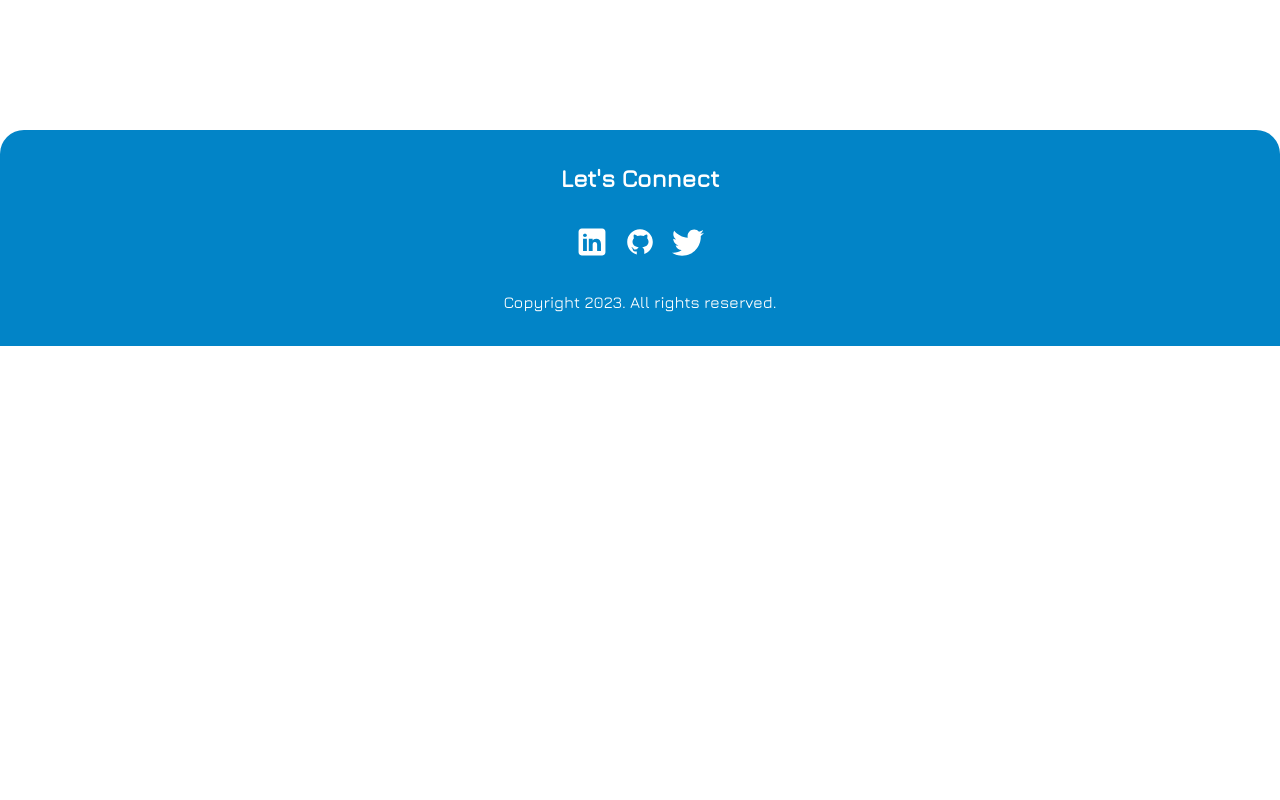
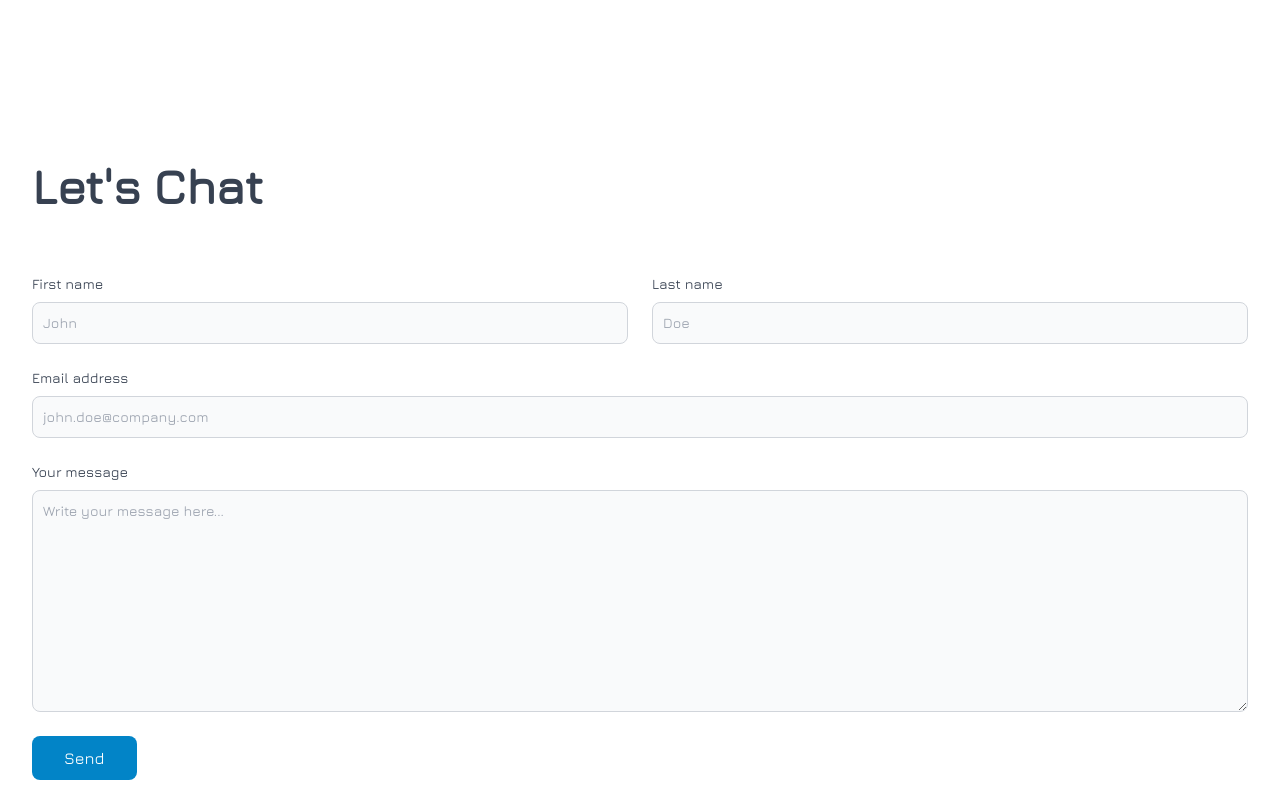
Before and after one commit to m3talux/alexandrekhoury, a Next.js app: page / in a window 1280 px wide. Shown: the part 5080-5880 px from the top of the page. Before the commit the page ends 5426 px from the top, so only its background shows below. Built offline with nearby package versions, Linux system fonts and the light colour scheme.

Commit message:
Added contact form

```diff
--- a/package.json
+++ b/package.json
@@ -13,6 +13,7 @@
     "@types/react": "18.2.15",
     "@types/react-dom": "18.2.7",
     "autoprefixer": "10.4.14",
+    "emailjs-com": "^3.2.0",
     "eslint": "8.45.0",
     "eslint-config-next": "13.4.7",
     "next": "13.4.7",
--- a/src/app/components/nav.tsx
+++ b/src/app/components/nav.tsx
@@ -1,7 +1,7 @@
 export default function Nav() {
     return (
         <nav className="h-24 w-screen px-8 md:px-32 py-8 flex justify-end items-center">
-            <a href="https://www.linkedin.com/in/alexandre-el-khoury/" target="_blank" className="text-gray-600 mr-8 hover:cursor-pointer hover:text-gray-900">Contact</a>
+            <a href="#contact" className="text-gray-600 mr-8 hover:cursor-pointer hover:text-gray-900">Contact</a>
             <a href="/files/alexandre_el_khoury_cv_en.pdf" target="_blank"
                className="bg-sky-600 px-4 py-2 hover:cursor-pointer hover:font-bold rounded-xl">Download CV</a>
         </nav>
--- a/src/app/globals.css
+++ b/src/app/globals.css
@@ -31,6 +31,10 @@
   }
 }
 
+html {
+  scroll-behavior: smooth;
+}
+
 body {
   color: rgb(var(--foreground-rgb));
 }
--- a/src/app/page.tsx
+++ b/src/app/page.tsx
@@ -5,6 +5,7 @@ import Skills from "@/app/sections/skills";
 import Experiences from "@/app/sections/experiences";
 import Footer from "@/app/sections/footer";
 import Quote from "@/app/sections/quote";
+import Contact from "@/app/sections/contact";
 
 export default function Home() {
     return (
@@ -21,6 +22,8 @@ export default function Home() {
             <div className="mt-32"/>
             <Experiences/>
             <div className="mt-32"/>
+            <Contact/>
+            <div className="mt-32"/>
             <Footer/>
         </main>
     )
--- /dev/null
+++ b/src/app/sections/contact.tsx
@@ -0,0 +1,145 @@
+'use client'
+
+import {useState} from "react";
+import * as emailJSClient from "emailjs-com";
+
+export default function Contact() {
+    const [firstname, setFirstname] = useState('')
+    const [lastname, setLastname] = useState('')
+    const [email, setEmail] = useState('')
+    const [message, setMessage] = useState('')
+    const [loading, setLoading] = useState(false)
+    const [isSuccess, setIsSuccess] = useState(false)
+    const [isError, setIsError] = useState(false)
+
+    const handleSubmit = (e: any) => {
+        e.preventDefault()
+
+        setLoading(true)
+
+        emailJSClient.send("service_qjduk0g", "template_gsrqqyt", {
+            from_name: `${firstname} ${lastname}`,
+            from_email: email,
+            message: message,
+        }, '9j0MO5H3id3oUTxV8').then(
+            _ => {
+                setIsSuccess(true)
+                clearForm(true)
+            },
+            _ => {
+                setIsError(true)
+            }
+        )
+    }
+
+    const sleep = (ms: number) => new Promise(r => setTimeout(r, ms));
+
+    const clearForm = (withSleep: boolean) => {
+        setFirstname('')
+        setLastname('')
+        setEmail('')
+        setMessage('')
+        setLoading(false)
+        setIsError(false)
+
+        if (withSleep) {
+            sleep(3000).then(() => setIsSuccess(false))
+        }
+    }
+
+    return (
+        <section id="contact" className="p-8">
+            <h2 className="text-gray-700 font-bold text-5xl">Let&apos;s Chat</h2>
+            <form className="mt-16" onSubmit={handleSubmit}>
+                <div className="grid gap-6 mb-6 md:grid-cols-2">
+                    <div>
+                        <label htmlFor="first_name"
+                               className="block mb-2 text-sm font-medium text-gray-700">First
+                            name</label>
+                        <input type="text" id="first_name"
+                               className="bg-gray-50 border border-gray-300 text-gray-700 text-sm rounded-lg focus:ring-blue-500 focus:border-gray-400 block w-full p-2.5 focus:outline-none"
+                               placeholder="John" value={firstname} onChange={(e) => setFirstname(e.target.value)}
+                               readOnly={loading}
+                               required/>
+                    </div>
+                    <div>
+                        <label htmlFor="last_name"
+                               className="block mb-2 text-sm font-medium text-gray-700">Last
+                            name</label>
+                        <input type="text" id="last_name"
+                               className="bg-gray-50 border border-gray-300 text-gray-700 text-sm rounded-lg focus:ring-blue-500 focus:border-gray-400 block w-full p-2.5 focus:outline-none"
+                               placeholder="Doe" value={lastname} onChange={(e) => setLastname(e.target.value)}
+                               readOnly={loading}
+                               required/>
+                    </div>
+                </div>
+                <div className="mb-6">
+                    <label htmlFor="email" className="block mb-2 text-sm font-medium text-gray-700">Email
+                        address</label>
+                    <input type="email" id="email"
+                           className="bg-gray-50 border border-gray-300 text-gray-700 text-sm rounded-lg focus:ring-blue-500 focus:border-gray-400 block w-full p-2.5 focus:outline-none"
+                           placeholder="john.doe@company.com" value={email} onChange={(e) => setEmail(e.target.value)}
+                           readOnly={loading}
+                           required/>
+                </div>
+                <div className="mb-6">
+                    <label htmlFor="message"
+                           className="block mb-2 text-sm font-medium text-gray-700">Your
+                        message</label>
+                    <textarea id="message" rows={10}
+                              className="block p-2.5 w-full text-sm text-gray-700 bg-gray-50 rounded-lg border border-gray-300 focus:ring-blue-500 focus:border-gray-400 focus:outline-none"
+                              placeholder="Write your message here..." value={message}
+                              readOnly={loading}
+                              onChange={(e) => setMessage(e.target.value)} required></textarea>
+                </div>
+                <button type="submit" disabled={loading}
+                        className="flex justify-center items-center text-white bg-sky-600 hover:bg-sky-700 focus:ring-4 focus:outline-none focus:ring-blue-300 font-medium rounded-lg text-md w-full sm:w-auto px-8 py-2.5 text-center">
+                    {
+                        loading &&
+                        <svg aria-hidden="true" role="status" className="inline mr-3 w-4 h-4 text-white animate-spin"
+                             viewBox="0 0 100 101" fill="none" xmlns="http://www.w3.org/2000/svg">
+                            <path
+                                d="M100 50.5908C100 78.2051 77.6142 100.591 50 100.591C22.3858 100.591 0 78.2051 0 50.5908C0 22.9766 22.3858 0.59082 50 0.59082C77.6142 0.59082 100 22.9766 100 50.5908ZM9.08144 50.5908C9.08144 73.1895 27.4013 91.5094 50 91.5094C72.5987 91.5094 90.9186 73.1895 90.9186 50.5908C90.9186 27.9921 72.5987 9.67226 50 9.67226C27.4013 9.67226 9.08144 27.9921 9.08144 50.5908Z"
+                                fill="#E5E7EB"></path>
+                            <path
+                                d="M93.9676 39.0409C96.393 38.4038 97.8624 35.9116 97.0079 33.5539C95.2932 28.8227 92.871 24.3692 89.8167 20.348C85.8452 15.1192 80.8826 10.7238 75.2124 7.41289C69.5422 4.10194 63.2754 1.94025 56.7698 1.05124C51.7666 0.367541 46.6976 0.446843 41.7345 1.27873C39.2613 1.69328 37.813 4.19778 38.4501 6.62326C39.0873 9.04874 41.5694 10.4717 44.0505 10.1071C47.8511 9.54855 51.7191 9.52689 55.5402 10.0491C60.8642 10.7766 65.9928 12.5457 70.6331 15.2552C75.2735 17.9648 79.3347 21.5619 82.5849 25.841C84.9175 28.9121 86.7997 32.2913 88.1811 35.8758C89.083 38.2158 91.5421 39.6781 93.9676 39.0409Z"
+                                fill="currentColor"></path>
+                        </svg>
+                    }
+                    {loading ? 'Sending...' : 'Send'}
+                </button>
+            </form>
+            {
+                isError && <div
+                    className="flex items-center p-4 mb-4 text-sm text-red-800 border border-red-300 rounded-lg bg-red-50 mt-8"
+                    role="alert">
+                    <svg className="flex-shrink-0 inline w-4 h-4 mr-3" aria-hidden="true" xmlns="http://www.w3.org/2000/svg"
+                         fill="currentColor" viewBox="0 0 20 20">
+                        <path
+                            d="M10 .5a9.5 9.5 0 1 0 9.5 9.5A9.51 9.51 0 0 0 10 .5ZM9.5 4a1.5 1.5 0 1 1 0 3 1.5 1.5 0 0 1 0-3ZM12 15H8a1 1 0 0 1 0-2h1v-3H8a1 1 0 0 1 0-2h2a1 1 0 0 1 1 1v4h1a1 1 0 0 1 0 2Z"/>
+                    </svg>
+                    <span className="sr-only">Info</span>
+                    <div>
+                        <span className="font-medium">Failed to send message</span> Try submitting again in a few.
+                    </div>
+                </div>
+            }
+            {
+                isSuccess && <div
+                    className="flex items-center p-4 mb-4 text-sm text-green-800 border border-green-300 rounded-lg bg-green-50 mt-8"
+                    role="alert">
+                    <svg className="flex-shrink-0 inline w-4 h-4 mr-3" aria-hidden="true" xmlns="http://www.w3.org/2000/svg"
+                         fill="currentColor" viewBox="0 0 20 20">
+                        <path
+                            d="M10 .5a9.5 9.5 0 1 0 9.5 9.5A9.51 9.51 0 0 0 10 .5ZM9.5 4a1.5 1.5 0 1 1 0 3 1.5 1.5 0 0 1 0-3ZM12 15H8a1 1 0 0 1 0-2h1v-3H8a1 1 0 0 1 0-2h2a1 1 0 0 1 1 1v4h1a1 1 0 0 1 0 2Z"/>
+                    </svg>
+                    <span className="sr-only">Info</span>
+                    <div>
+                        <span className="font-medium">Message sent!</span> Your message has been sent, thanks for reaching
+                        out.
+                    </div>
+                </div>
+            }
+        </section>
+    )
+}
```
Also changed, not shown: 1 other file (tests, documents, lock files or other folders).
